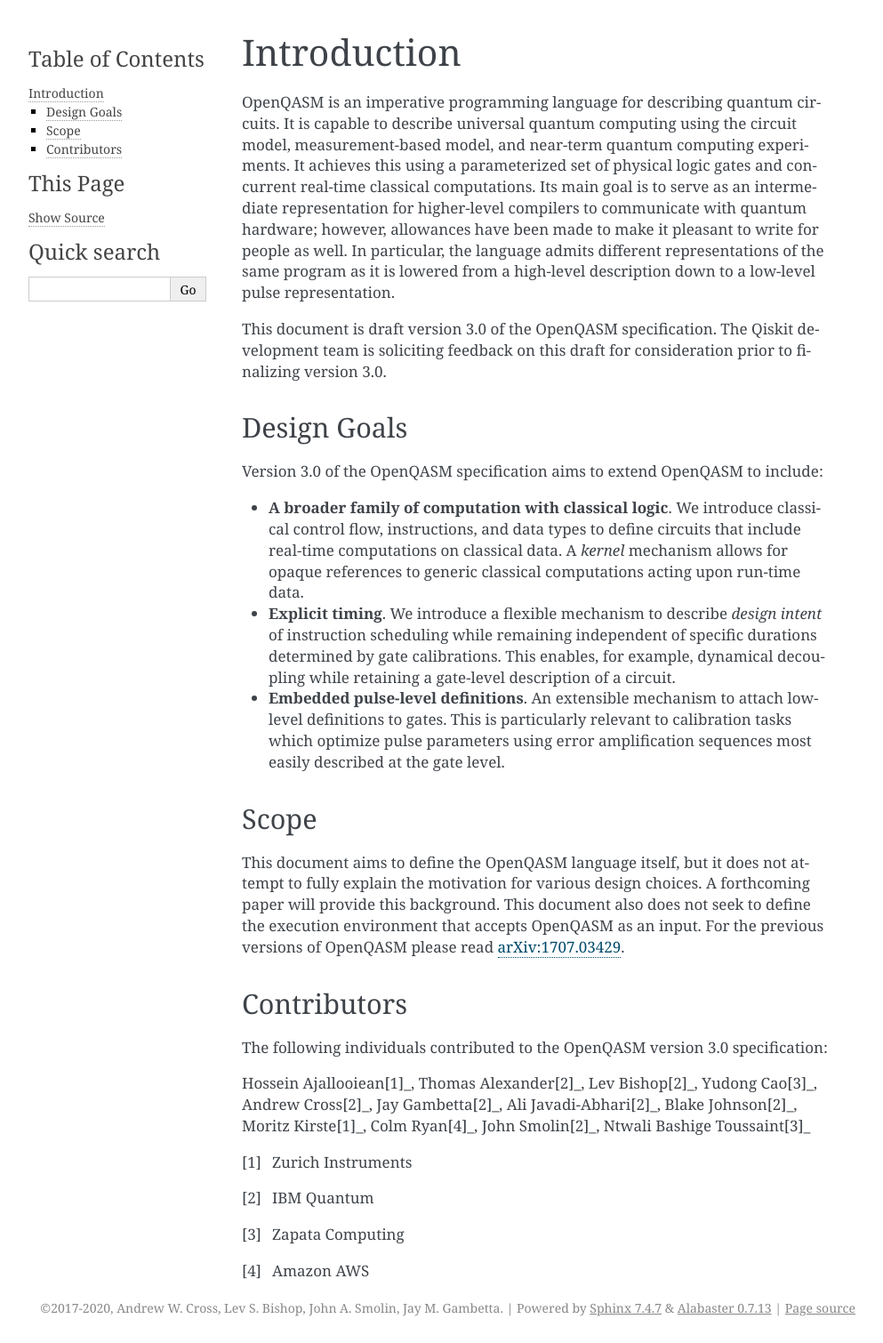
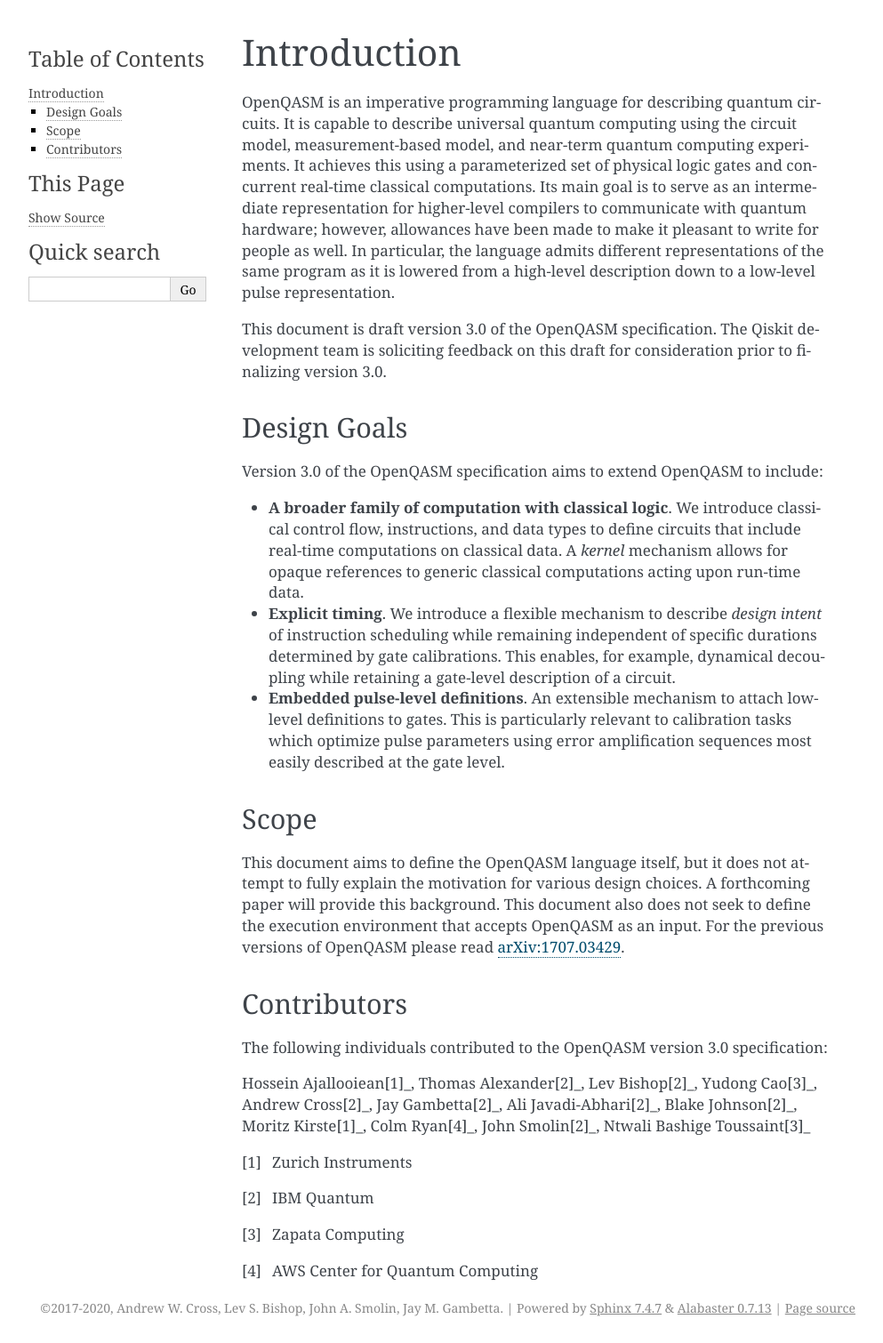
Before and after one commit to openqasm/openqasm, a Sphinx documentation site: the page built from source/intro.rst, in a window 1280 px wide. Shown: the whole page at 89% size, without its empty margins (148-1141 px from the left). Built offline with Sphinx 7.4.7, drawn with Linux system fonts in a browser that asks for light colours.

Commit message:
Update Colm's affiliation.

```diff
--- a/source/intro.rst
+++ b/source/intro.rst
@@ -57,4 +57,4 @@
 .. [1] Zurich Instruments
 .. [2] IBM Quantum
 .. [3] Zapata Computing
-.. [4] Amazon AWS
+.. [4] AWS Center for Quantum Computing
```
